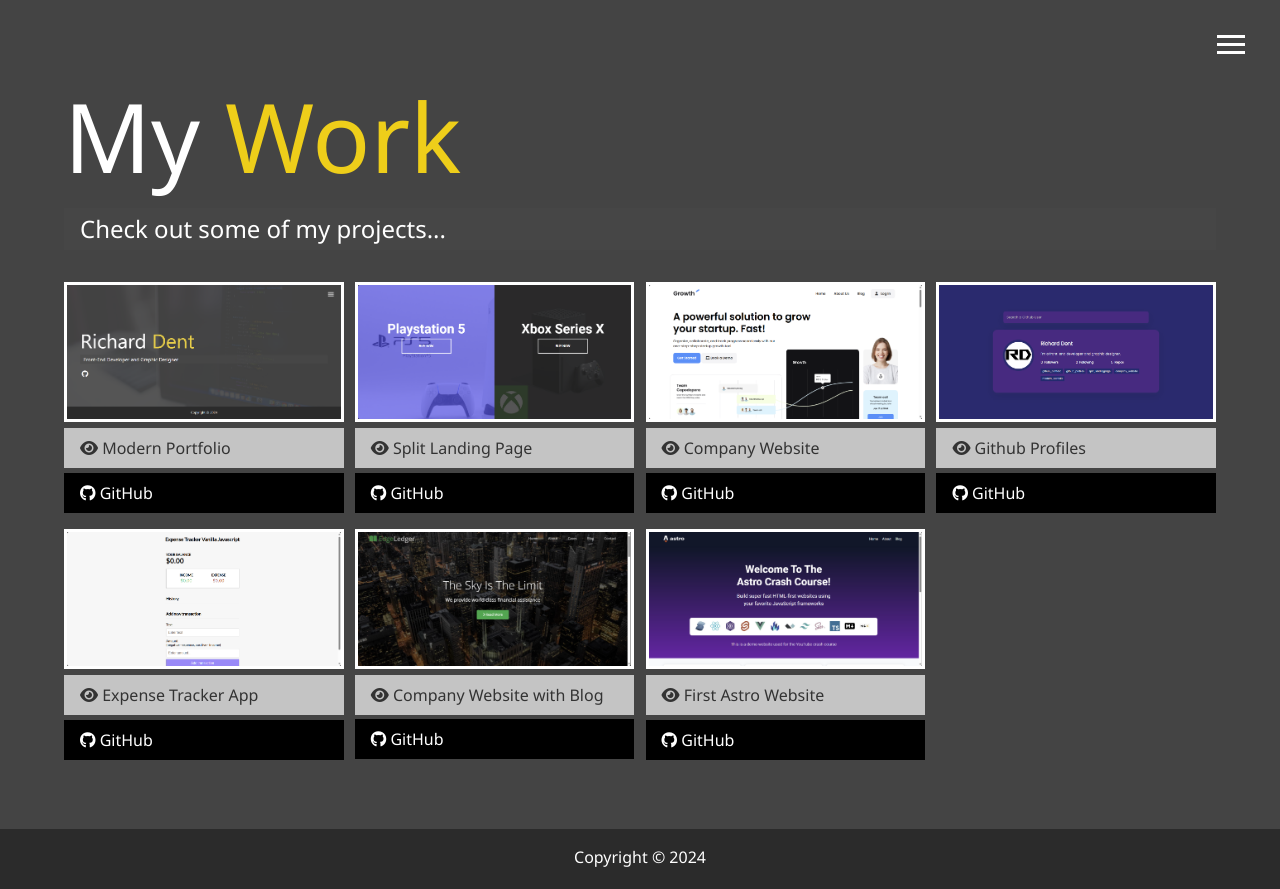
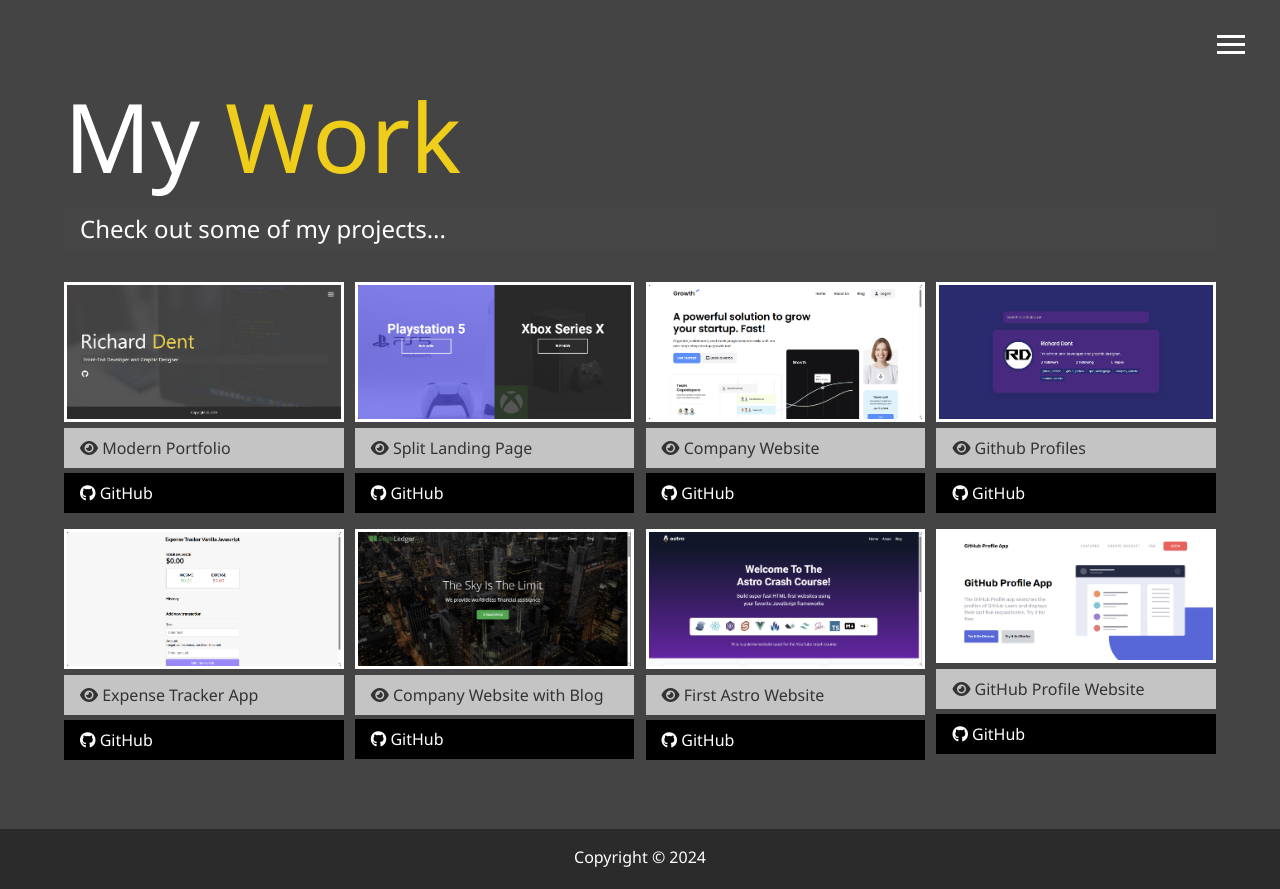
Before and after one commit to Richard-Dent/github_portfolio, a website: page dist/work.html in a window 1280 px wide. Drawn offline with Linux system fonts and the light colour scheme.

Commit message:
added github profile website

```diff
--- a/dist/work.html
+++ b/dist/work.html
@@ -129,6 +129,17 @@
                     <i class="fab fa-github"></i> GitHub
                 </a>
             </div>
+            <div class="item">
+                <a href="https://richard-dent.github.io/github_profile_website/" target="_blank" rel="noopener noreferrer">
+                    <img src="img/projects/GITHUB_PROFILE_WEBSITE.png" alt="Project">
+                </a>
+                <a href="https://richard-dent.github.io/github_profile_website/" target="_blank" rel="noopener noreferrer" class="btn-light">
+                    <i class="fas fa-eye"></i> GitHub Profile Website
+                </a>
+                <a href="https://github.com/Richard-Dent/github_profile_website" target="_blank" rel="noopener noreferrer" class="btn-dark">
+                    <i class="fab fa-github"></i> GitHub
+                </a>
+            </div>
 
             <!-- <div class="item">
                 <a href="#!">
```
Also changed, not shown: dist/img/projects/GITHUB_PROFILE_WEBSITE.png (added).
